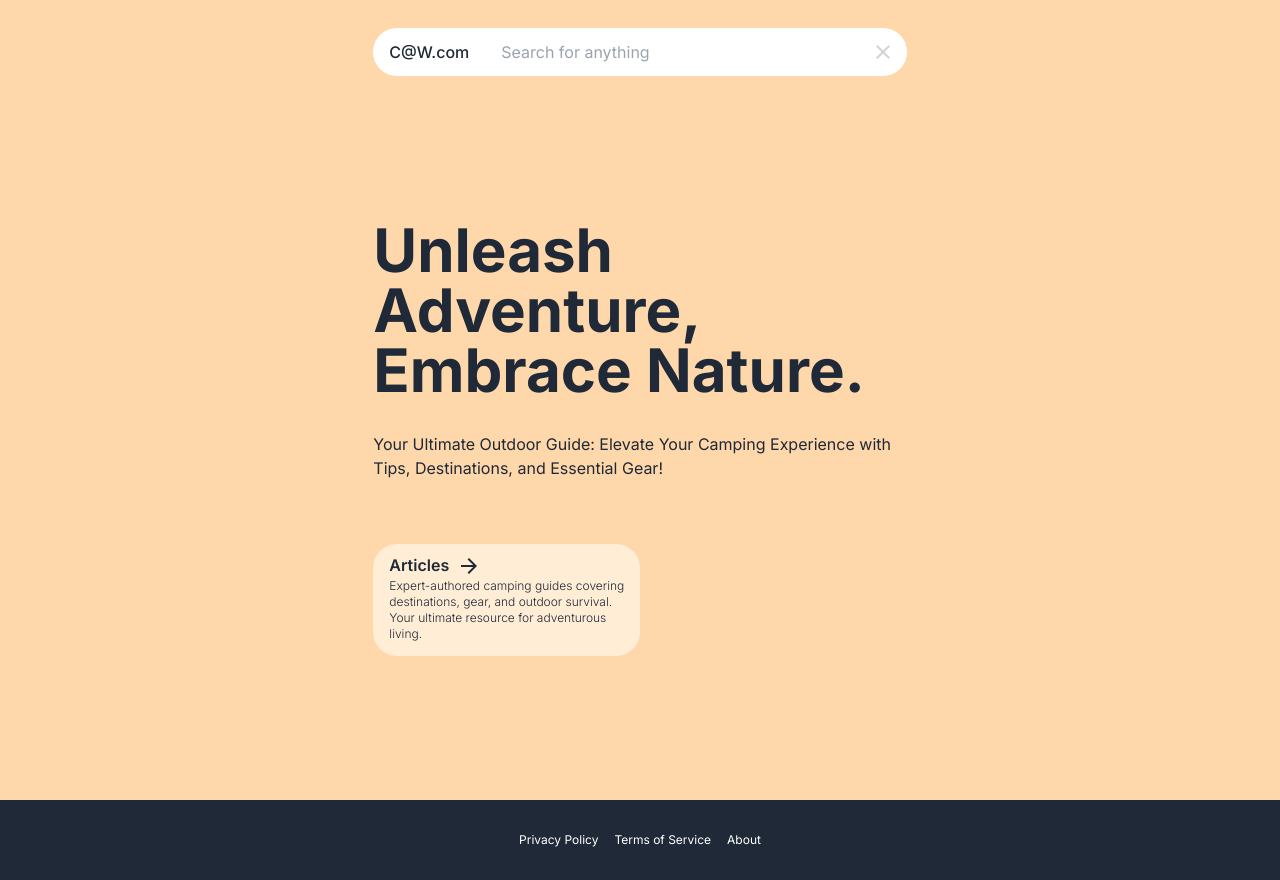
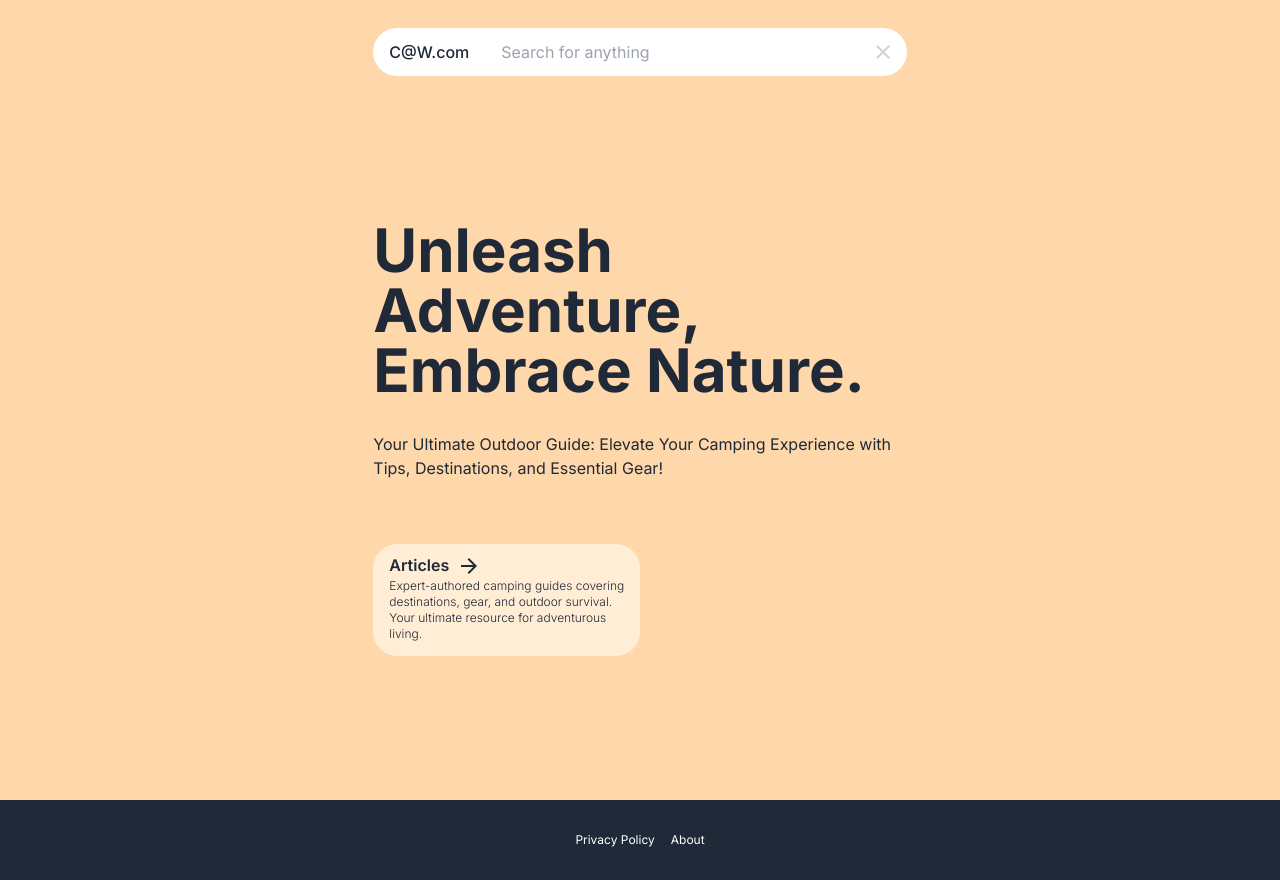
Before and after one commit to serhatandic/evbahcem, a Next.js app: page / in a window 1280 px wide. Built offline with nearby package versions, Linux system fonts and the light colour scheme.

Commit message:
remove TOS (not ready yet)

```diff
--- a/app/components/Footer.tsx
+++ b/app/components/Footer.tsx
@@ -8,9 +8,9 @@ const Footer = () => {
 					<Link href='/privacy-policy'>
 						<p className='text-xs'>Privacy Policy</p>
 					</Link>
-					<Link href='/terms-of-service'>
+					{/* <Link href='/terms-of-service'>
 						<p className='text-xs'>Terms of Service</p>
-					</Link>
+					</Link> */}
 					<Link href='/about'>
 						<p className='text-xs'>About</p>
 					</Link>
```
